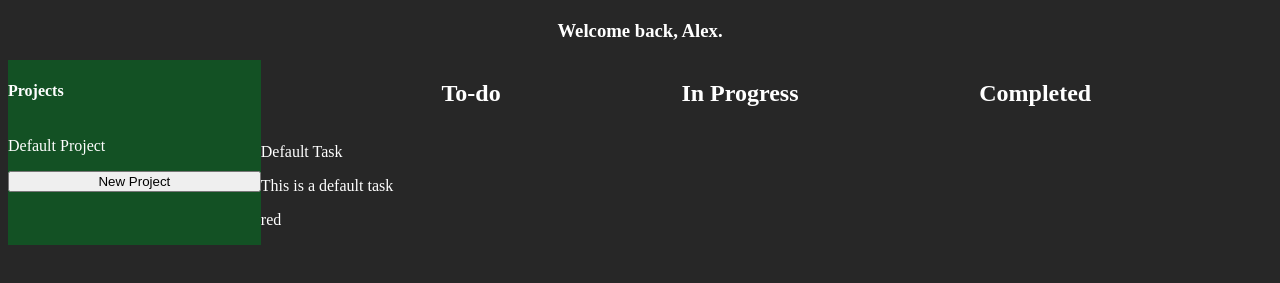
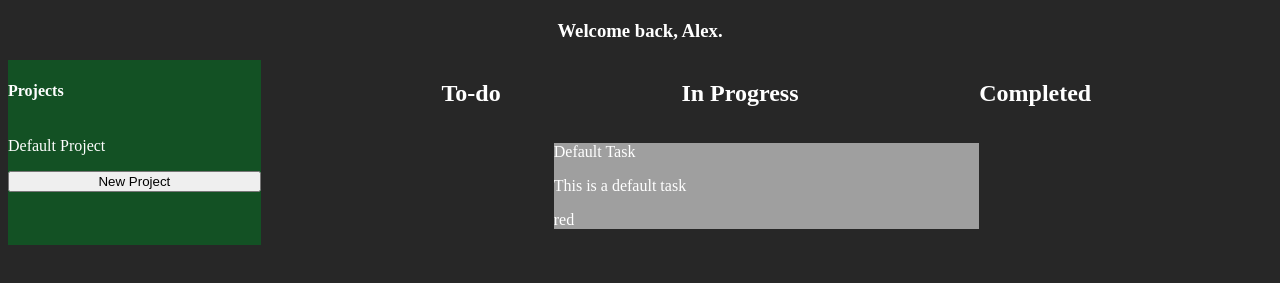
Before and after one commit to alex-nemeth/todolist, a website built with webpack: page dist/index.html in a window 1280 px wide. Shown: the part 87-370 px from the top of the page. Built offline with nearby package versions, Linux system fonts and the light colour scheme.

Commit message:
project and task renders functional

```diff
--- a/src/index.js
+++ b/src/index.js
@@ -1,8 +1,24 @@
 class Task {
-    constructor(title, description, colorCode) {
+    constructor(title, description, status, colorCode) {
         this.title = title;
         this.description = description;
+        this.status = status;
         this.colorCode = colorCode;
+    }
+
+    getTitle() {
+        return this.title;
+    }
+    getDescription() {
+        return this.description;
+    }
+
+    getStatus() {
+        return this.status;
+    }
+
+    getColorCode() {
+        return this.colorCode;
     }
 }
 
@@ -18,6 +34,14 @@ class Project {
         this.tasks.push(new Task(title, description, colorCode));
     }
 
+    addTask(task) {
+        this.tasks.push(task);
+    }
+
+    length() {
+        return this.tasks.length;
+    }
+
     deleteTask(index) {
         this.tasks.splice(index, 1);
     }
@@ -31,10 +55,15 @@ let defaultProject = new Project(
 );
 projectList.push(defaultProject);
 
-let defaultTask = new Task("Default Task", "This is a default task", "red");
-defaultProject.tasks.push(defaultTask);
+let defaultTask = new Task(
+    "Default Task",
+    "This is a default task",
+    "In Progress",
+    "red"
+);
+defaultProject.addTask(defaultTask);
 
-function renderProjectlist(projectList) {
+function renderProjectlist() {
     const listOfProjects = document.querySelector(".project-list");
     const projectCard = document.createElement("div");
     projectCard.classList.add("project-card");
@@ -42,23 +71,36 @@ function renderProjectlist(projectList) {
     for (let i = 0; i < projectList.length; i++) {
         projectCard.innerHTML = `
         <div class="project-card">
-        <p class="project-title" onclick="">${projectList[i].title}</p>
+        <p class="project-title">${projectList[i].title}</p>
     </div>`;
     }
 }
 
-function renderTasklist(projectList) {
-    const toDoList = document.querySelector(".to-do");
-    for (let i = 0; i < defaultProject.tasks.length; i++) {
-        toDoList.innerHTML = `<p>${defaultProject.tasks[i].title}</p>
-        <p>${defaultProject.tasks[i].description}</p>
-        <p>${defaultProject.tasks[i].colorCode}</p>`;
+function renderTasklist(project) {
+    const toDoTasks = document.querySelector(".to-do");
+    const inProgressTasks = document.querySelector(".in-progress");
+    const completedTasks = document.querySelector(".completed");
+    toDoTasks.innerHTML = "";
+    inProgressTasks.innerHTML = "";
+    completedTasks.innerHTML = "";
+    for (let i = 0; i < project.length(); i++) {
+        const taskToAdd = `<div class="task-card"><p>${project.tasks[i].title}</p>
+        <p>${project.tasks[i].description}</p>
+        <p>${project.tasks[i].colorCode}</p></div>`;
+
+        if (project.tasks[i].getStatus() === "To Do") {
+            toDoTasks.innerHTML += taskToAdd;
+        } else if (project.tasks[i].getStatus() === "In Progress") {
+            inProgressTasks.innerHTML += taskToAdd;
+        } else if (project.tasks[i].getStatus() === "Completed") {
+            completedTasks.innerHTML += taskToAdd;
+        }
     }
 }
 
 function initRender() {
     renderProjectlist(projectList);
-    renderTasklist(projectList);
+    renderTasklist(defaultProject);
 }
 
 const modal = document.querySelector(".modal");
@@ -66,7 +108,6 @@ const closeBtn = document.querySelector(".close");
 closeBtn.addEventListener("click", () => {
     modal.style.display = "none";
 });
-
 const addProjectBtn = document.querySelector(".add-project");
 addProjectBtn.addEventListener("click", () => {
     modal.style.display = "block";
@@ -79,8 +120,9 @@ submitProjectBtn.addEventListener("click", (e) => {
     const colorCode = document.querySelector("#project-color").value;
     e.preventDefault();
     projectList.push(new Project(title, description, colorCode));
-    console.log(projectList.length);
-    renderProjectlist(projectList);
+    renderProjectlist();
+    renderTasklist(projectList[projectList.length - 1]);
 });
 
+//webapp start
 initRender();
```
Also changed, not shown: dist/index.html, dist/main.js, dist/styles.css.
